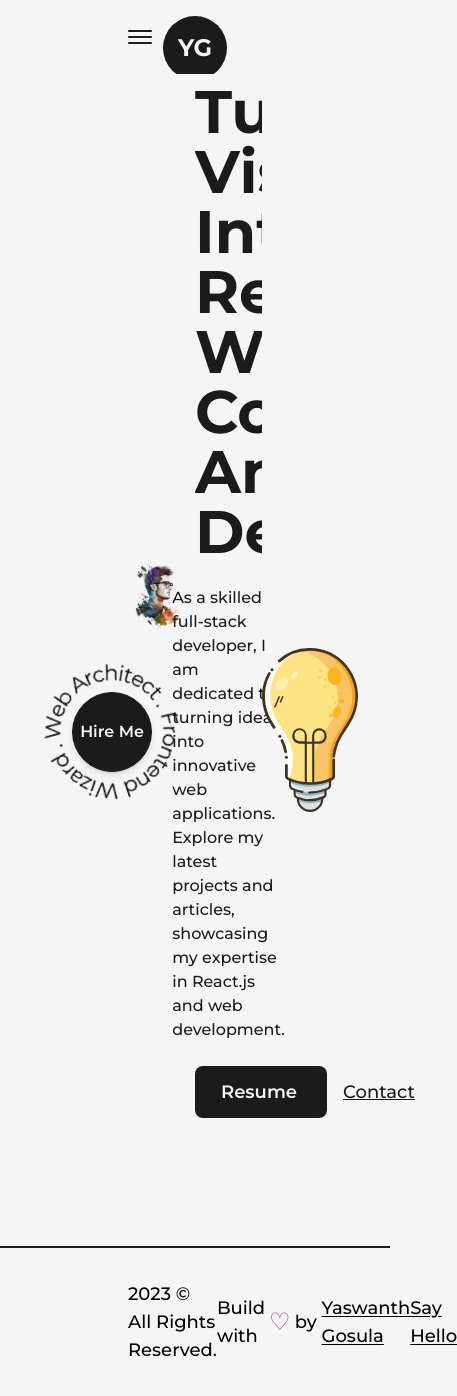
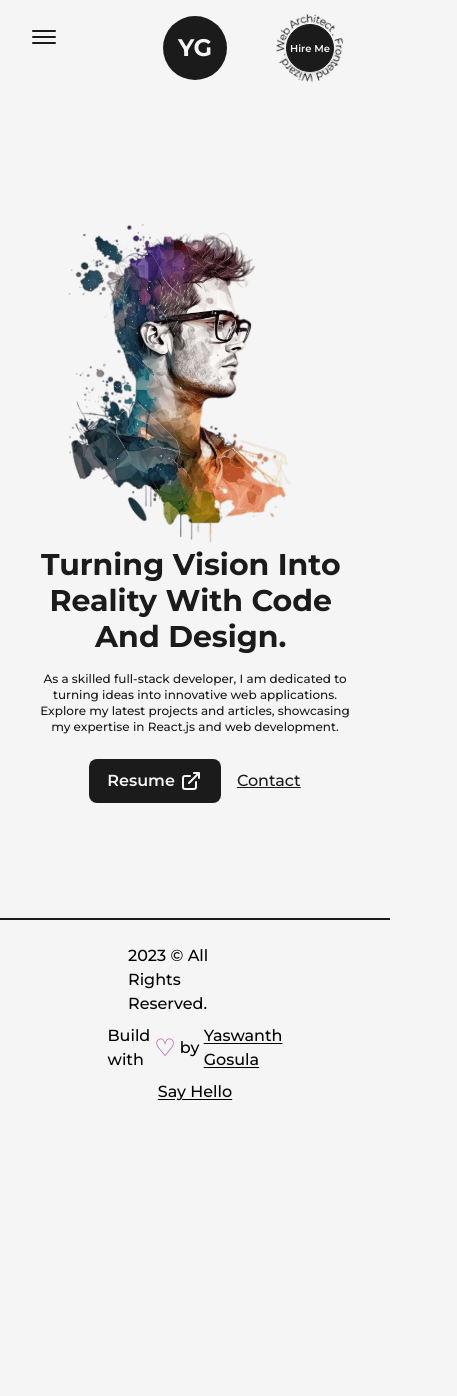
Before and after one commit to yashug/Yaswanth-Developer-Portfolio, a Next.js app: page / in a window 390 px wide. Shown: the whole page, 457 px wide, since content can reach past the window. After the commit the page ends 1128 px from the top, so only its background shows below. Built offline with nearby package versions, Linux system fonts and the light colour scheme.

Commit message:
Home Page Responsive

```diff
--- a/src/app/components/AnimatedText.tsx
+++ b/src/app/components/AnimatedText.tsx
@@ -35,7 +35,7 @@
 
 const AnimatedText = ({ text, className = "" }: AnimatedTextProps) => {
   return (
-    <div className="w-full mx-auto py-2 flex items-center justify-center text-center overflow-hidden">
+    <div className="w-full mx-auto py-2 flex items-center justify-center text-center overflow-hidden sm:py-0">
       <motion.h1
         className={`inline-block w-full text-dark font-bold capitalize text-8xl dark:text-light ${className}`}
         variants={quote}
--- a/src/app/components/Footer.tsx
+++ b/src/app/components/Footer.tsx
@@ -2,10 +2,10 @@
 
 const Footer = () => {
   return (
-    <footer className="w-full border-t-2 border-solid border-dark font-medium text-lg px-32 dark:text-light dark:border-light">
-      <div className="py-8 flex items-center justify-between">
+    <footer className="w-full border-t-2 border-solid border-dark font-medium text-lg px-32 dark:text-light dark:border-light sm:text-base">
+      <div className="py-8 flex items-center justify-between lg:flex-col lg:py-6">
         <span>{new Date().getFullYear()} &copy; All Rights Reserved.</span>
-        <div className="flex items-center">
+        <div className="flex items-center lg:py-2">
           Build with{" "}
           <span className="text-primary text-2xl px-1 dark:text-primaryDark">
             &#9825;
--- a/src/app/components/HireMe.tsx
+++ b/src/app/components/HireMe.tsx
@@ -3,13 +3,13 @@
 
 const HireMe = () => {
   return (
-    <div className="fixed left-4 bottom-4 flex items-center justify-center overflow-hidden">
-      <div className="w-48 h-auto items-center justify-center relative">
+    <div className="fixed left-4 bottom-4 flex items-center justify-center overflow-hidden md:right-8 md:left-auto md:top-0 md:bottom-auto md:absolute">
+      <div className="w-48 h-auto items-center justify-center relative md:w-24">
         <CircularText className="fill-dark animate-spin-slow dark:fill-light" />
         <Link
           href="mailto:gosulayaswanth2@gmail.com"
           className="flex items-center justify-center absolute left-1/2 top-1/2 -translate-x-1/2 -translate-y-1/2 bg-dark text-light shadow-md border border-solid border-dark w-20 h-20 rounded-full font-semibold hover:bg-light hover:text-dark
-         dark:text-dark dark:bg-light hover:dark:bg-dark hover:dark:text-light hover:dark:border-light"
+         dark:text-dark dark:bg-light hover:dark:bg-dark hover:dark:text-light hover:dark:border-light md:w-12 md:h-12 md:text-[10px]"
         >
           Hire Me
         </Link>
--- a/src/app/components/NavBar.tsx
+++ b/src/app/components/NavBar.tsx
@@ -80,7 +80,7 @@
   };
 
   return (
-    <header className="w-full px-32 py-8 flex items-center justify-between font-medium dark:text-light relative">
+    <header className="w-full px-32 py-8 flex items-center justify-between font-medium dark:text-light relative z-10 lg:px-16 md:px-12 sm:px-8">
       <button
         className="flex-col justify-center items-center hidden lg:flex"
         onClick={handleClick}
--- a/src/app/layout.tsx
+++ b/src/app/layout.tsx
@@ -23,7 +23,7 @@
       >
         <NavBar />
         <main className="flex items-center w-full min-h-screen text-dark">
-          <div className="w-full h-full inline-block z-0 bg-light p-32 pt-0 dark:bg-dark">
+          <div className="w-full h-full inline-block z-0 bg-light p-32 pt-0 dark:bg-dark xl:p-24 lg:p-16 md:p-12 sm:p-8">
             {children}
           </div>
         </main>
--- a/src/app/page.tsx
+++ b/src/app/page.tsx
@@ -9,33 +9,33 @@
 export default function Home() {
   return (
     <>
-      <div className="flex items-center justify-between w-full dark:text-light">
-        <div className="w-1/2">
+      <div className="flex items-center text-dark justify-between w-full pt-0 md:pt-16 sm:pt-8 lg:flex-col dark:text-light">
+        <div className="w-1/2 md:w-full">
           <Image
             src={profilePic}
             alt="YaswanthGosula"
-            className="w-full h-auto"
+            className="w-full h-auto lg:hidden md:inline-block md:w-full"
             priority
             sizes="(max-width: 768px) 100vw, (max-width: 1200px) 50vw, 50vw"
           />
         </div>
-        <div className="w-1/2 flex flex-col items-center self-center">
+        <div className="w-1/2 flex flex-col items-center self-center lg:w-full lg:text-center ">
           <AnimatedText
             text="Turning Vision Into Reality With Code And Design."
-            className="!text-6xl !text-left"
+            className="!text-6xl !text-left xl:!text-5xl lg:!text-center lg:!text-6xl md:!text-5xl sm:!text-3xl"
           />
-          <p className="my-4 text-base font-medium">
+          <p className="my-4 text-base font-medium md:text-sm sm:text-xs">
             As a skilled full-stack developer, I am dedicated to turning ideas
             into innovative web applications. Explore my latest projects and
             articles, showcasing my expertise in React.js and web development.
           </p>
-          <div className="flex items-center self-start mt-2">
+          <div className="flex items-center self-start mt-2 lg:self-center">
             <Link
               href="/Yaswanth_Resume_2023.pdf"
               target="_blank"
               download={true}
               className="flex items-center bg-dark text-light p-2.5 px-6 rounded-lg text-lg font-semibold hover:bg-light hover:text-dark border-2 border-solid border-transparent
-              hover:border-dark dark:text-dark dark:bg-light hover:dark:bg-dark hover:dark:text-light hover:dark:border-light"
+              hover:border-dark dark:text-dark dark:bg-light hover:dark:bg-dark hover:dark:text-light hover:dark:border-light md:p-2 md:px-4 md:text-base"
             >
               Resume
               <LinkArrow className="w-6 ml-1" />
@@ -43,7 +43,7 @@
             <Link
               href="mailto:gosulayaswanth2@gmail.com"
               target="_blank"
-              className="ml-4 text-lg font-medium capitalize text-dark underline dark:text-light"
+              className="ml-4 text-lg font-medium capitalize text-dark underline dark:text-light md:text-base"
             >
               Contact
             </Link>
@@ -51,7 +51,7 @@
         </div>
       </div>
       <HireMe />
-      <div className="absolute right-8 bottom-8 inline-block w-24">
+      <div className="absolute right-8 bottom-8 inline-block w-24 md:hidden">
         <Image src={lightBulb} alt="YaswanthGosula" className="w-full h-auto" />
       </div>
     </>
```
